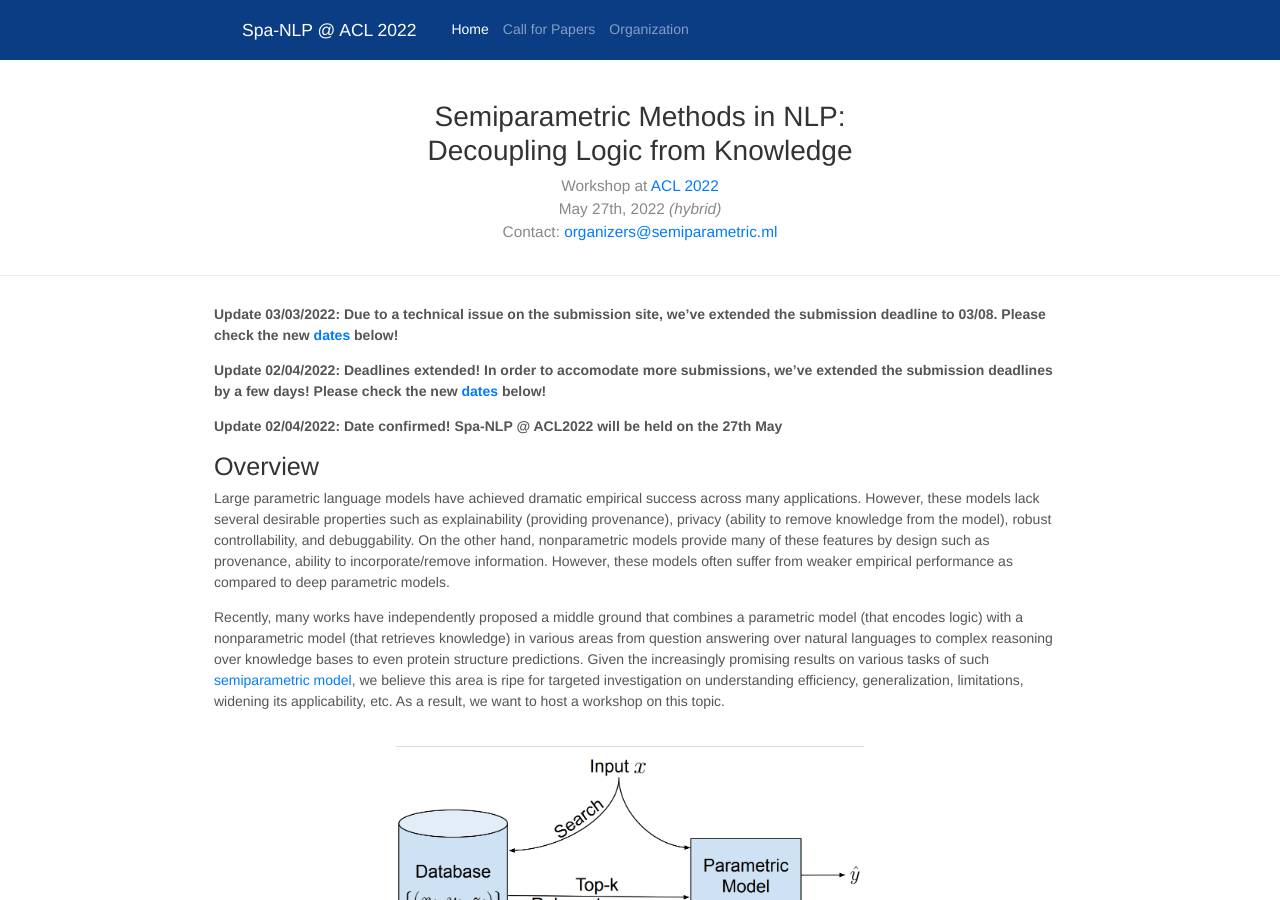
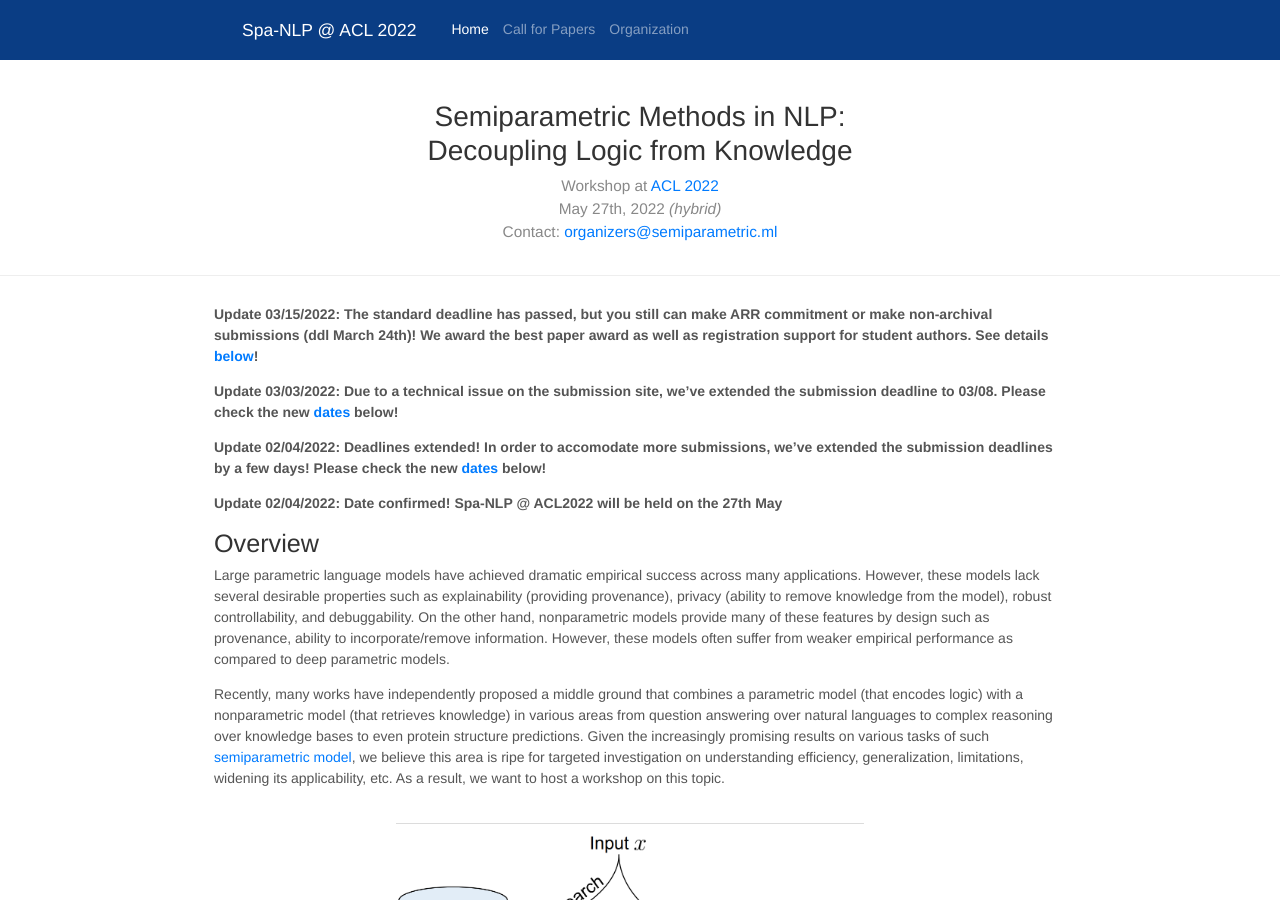
Before and after one commit to spa-nlp/spa-nlp.github.io, a Jekyll site: the page built from index.md, in a window 1280 px wide and 900 px high. Built offline with Jekyll 4.4.1, drawn with Linux system fonts in a browser that asks for light colours; nearby versions of some CDN libraries; some of the changed text lies outside the part shown.

Commit message:
add announcement

```diff
--- a/index.md
+++ b/index.md
@@ -4,6 +4,8 @@ title: Home
 order: 1
 collection: pages_2022
 ---
+
+**Update 03/15/2022: The standard deadline has passed, but you still can make ARR commitment or make non-archival submissions (ddl March 24th)! We award the best paper award as well as registration support for student authors. See details [below](#best-paper-award)!**
 
 **Update 03/03/2022: Due to a technical issue on the submission site, we've extended the submission deadline to 03/08. Please check the new [dates](#important-dates) below!**
 
@@ -81,6 +83,8 @@ Submission Link: <https://forms.gle/7cJCvQbXmX9LPEch8>
 ## Best paper award
 Thanks to generous support from our sponsors, we will award the best paper award (with cash prize) to one of the submissions selected by our program committee and organizing committee. The best paper will be given the opportunity for a lightning talk to introduce their work.
 
+## Registration support
+Thanks to generous support from our sponsors, we will support registration fees (either in-person or virtual) to student authors of the accepted papers (either archival, ARR commitment or non-archival).
 
 
 ## Organizing Committee
```
